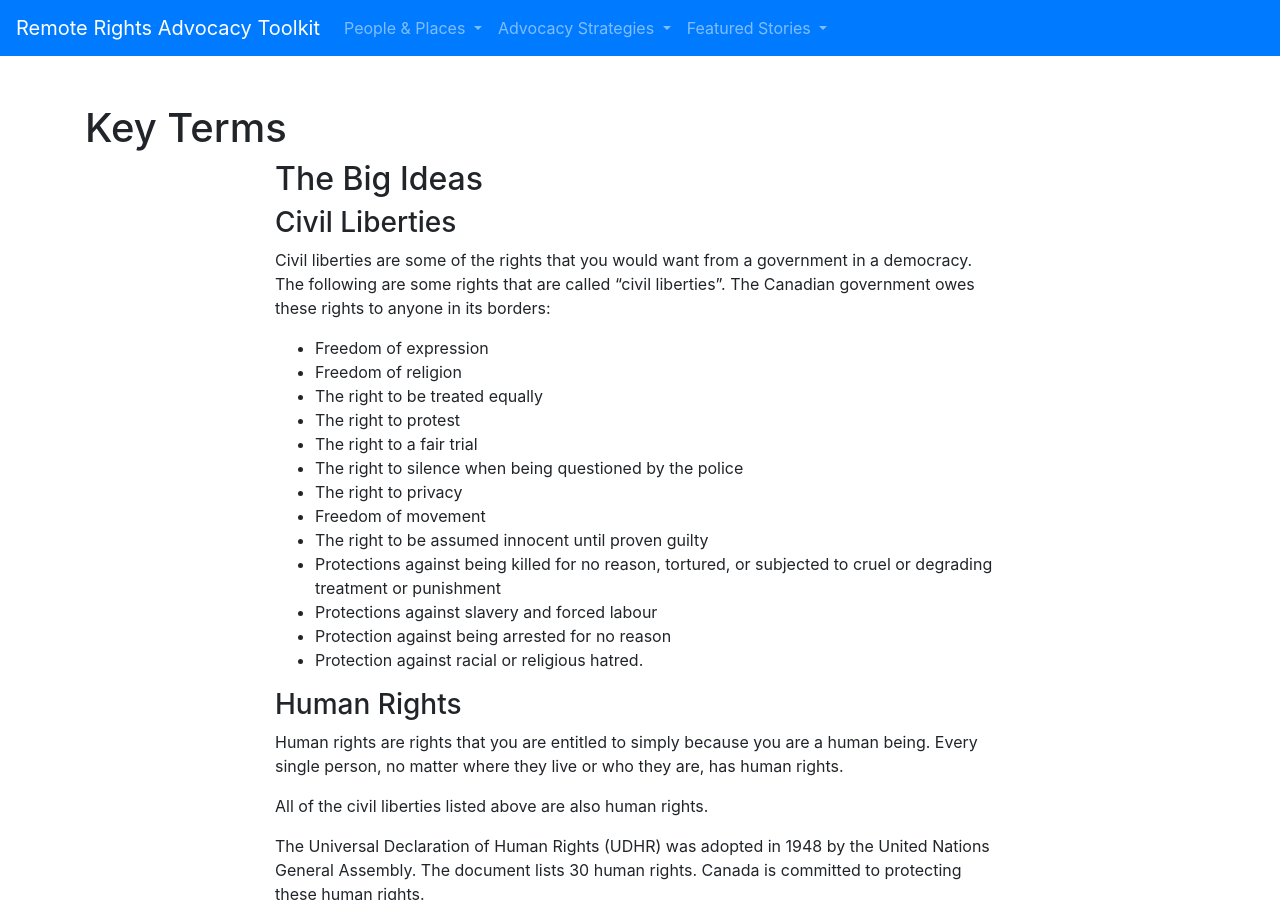
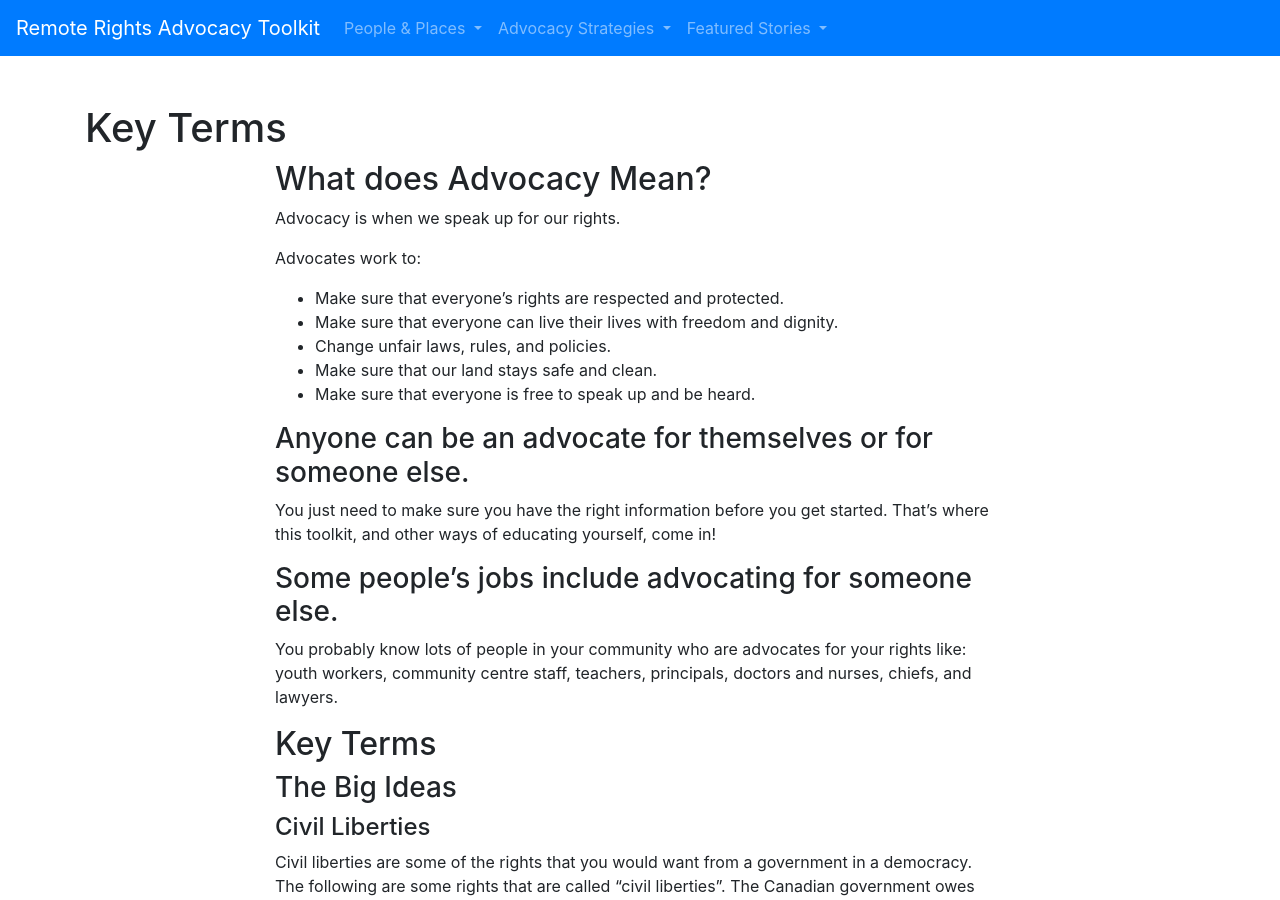
Before and after one commit to remote-rights/remote-rights.github.io, a Jekyll site: the page built from pages/key-terms.md, in a window 1280 px wide and 900 px high. Built offline with Jekyll 4.4.1, drawn with Linux system fonts in a browser that asks for light colours; some of the changed text lies outside the part shown.

```diff
--- a/_includes/foot.html
+++ b/_includes/foot.html
@@ -9,7 +9,24 @@
           </ul>
         </div>
         <div class="col-lg-8">
+          <p>The Advocacy Toolkit is one part of the Remote Rights Project.</p>
+          <p>The Remote Rights Project creates accessible legal education resources for youth in rural and remote areas across Canada.</p>
+          <div class="row">
+            <div class="col-md-6">
+              <p>Remote Rights is a project of the Canadian Civil Liberties Education Trust (CCLET).</p>
+              <img src="/assets/img/cclet-logo-transparent.png" alt="Canadian Civil Liberties Education Trust Logo" class="img-fluid">
+            </div>
+            <div class="col-md-6">
+              <p>This project was supported by a grant from CIRA's Community Investment Program</p>
+              <div class="row">
+                <div class="col-md-8 justify-content-center">
+                  <img src="/assets/img/cira-logo.png" alt="CIRA Logo" class="img-fluid">
+                </div>
+              </div>
+            </div>
+          </div>
           <p><small>This toolkit is intended to provide you with basic information about advocacy. It is important to remember that this guide does not provide legal advice.  If you need advice about a specific situation, please consult with an adult you trust or, if you are facing a legal issue, please contact a lawyer. You can find a list of legal resources to help you <a href="/resources.html#1-need-help-with-a-legal-question" title="Need Help with a Legal Question?" >here</a>.</small></p>
+          <p><small>Publication Date: July 2018</small></p>
         </div>
       </div>
     </div>
--- a/_includes/head.html
+++ b/_includes/head.html
@@ -22,7 +22,7 @@
           {% for collection in my_collections %}
             {% assign name = collection.label %}
             <li class="nav-item dropdown">
-              <a href="{{ "#{{ name }}" | base_url }}" class="nav-link dropdown-toggle" id="navbarDropdown" role="button" data-toggle="dropdown" aria-haspopup="true" aria-expanded="false">
+              <a href="{{ '#'name | base_url }}" class="nav-link dropdown-toggle" id="navbarDropdown" role="button" data-toggle="dropdown" aria-haspopup="true" aria-expanded="false">
                 {{ collection.title }}
               </a>
               <div class="dropdown-menu" aria-labelledby="navbarDropdown">
--- a/pages/key-terms.md
+++ b/pages/key-terms.md
@@ -4,9 +4,30 @@
 permalink: key-terms.html
 ---
 
-## The Big Ideas
+## What does Advocacy Mean?
 
-### Civil Liberties
+Advocacy is when we speak up for our rights.
+
+Advocates work to:
+* Make sure that everyone's rights are respected and protected.
+* Make sure that everyone can live their lives with freedom and dignity.
+* Change unfair laws, rules, and policies.
+* Make sure that our land stays safe and clean.
+* Make sure that everyone is free to speak up and be heard.
+
+### Anyone can be an advocate for themselves or for someone else.
+
+You just need to make sure you have the right information before you get started. That’s where this toolkit, and other ways of educating yourself, come in!
+
+### Some people's jobs include advocating for someone else.
+
+You probably know lots of people in your community who are advocates for your rights like: youth workers, community centre staff, teachers, principals, doctors and nurses, chiefs, and lawyers.
+
+## Key Terms
+
+### The Big Ideas
+
+#### Civil Liberties
 
 Civil liberties are some of the rights that you would want from a government in a democracy. The following are some rights that are called “civil liberties”. The Canadian government owes these rights to anyone in its borders:
 - Freedom of expression
@@ -23,7 +44,7 @@
 - Protection against  being arrested for no reason
 - Protection against racial or religious hatred.
 
-### Human Rights
+#### Human Rights
 
 Human rights are rights that you are entitled to simply because you are a human being. Every single person, no matter where they live or who they are, has human rights.
 
@@ -40,19 +61,19 @@
 - The right to belong to a country.
 - All adults have the right to work, have a fair wage, and be part of a union.
 
-### Discrimination:
+#### Discrimination:
 
 Unfair treatment of a person or group for any reason such as gender identity, belonging to a particular race or religion or having different abilities, and so on. When people are discriminated against, they cannot enjoy their rights.
 
 E.g.: Discrimination against girls and women means directly or indirectly treating girls and women differently from boys and men in a way which prevents them from enjoying their rights.
 
-### Equality:
+#### Equality:
 
 Despite the fact that people differ in race, religion, gender, class, talent, and ability, they are all equal in dignity.  No one is more or less important than anyone else.
 
 Sometimes, in order to ensure that everyone’s dignity is respected, people have to be treated unequally - like when schools have additional programming for youth with learning disabilities. This is also called equity.
 
-### Rights Of The Child:
+#### Rights Of The Child:
 
 Children’s rights are human rights for children.
 
@@ -78,35 +99,35 @@
 - No one is allowed to punish you in a cruel or harmful way.
 
 
-### Intersectionality:
+#### Intersectionality:
 
 Intersecting identities such as age, gender, gender identity, ethnicity, class, race, social status, immigration status, sexual identity, and experiences with authority and violence all shape our individual uniqueness and inform our complicated relationships with power, privilege and oppression.
 
 Intersectionality invites us to value and strive to understand the individualism of those around us rather than make assumptions.
 
 
-### Oppression:
+#### Oppression:
 
 The systematic subjugation (bringing someone under domination or control) of one social group by a more powerful social group for the social, economic, and political benefit of the more powerful social group.
 
 Oppression = Power +Prejudice
 
-### Anti-Oppression:
+#### Anti-Oppression:
 
 The journey of acknowledging and addressing individual, collective, and systemic biases, while working to recognize each individual as a wholly unique person. This journey should lead to creating a space where respect and self-determination are encouraged.
 
-### Youth:
+#### Youth:
 
 Anyone who self-identifies as a youth.
 
-### Ally:
+#### Ally:
 
 A person who is a member of an advantaged social group who, following the lead of oppressed communities, takes a stand against oppression, works to eliminate oppressive attitudes and beliefs in themself and their communities, and works to understand their own privilege.
 
 
-## Other Important Legal Terms
+### Other Important Legal Terms
 
-### Family Law Terms:
+#### Family Law Terms:
 
 **Agreement (sometimes also called a contract)**: An agreement, verbal or written, between your parents. In a family law situation the agreement might include such things as where you will live, how much time you will spend with each parent and the rights and duties of your parents to you and to each other.
 
@@ -137,7 +158,7 @@
 
 **Visitation**: The time you spend with the parent you don’t live with, also called access.
 
-### Human Rights and Discrimination Legal Terms
+#### Human Rights and Discrimination Legal Terms
 
 **Application**: The document that begins a human rights claim. The application asks you to explain what happened to you, why you believe it is discrimination, and what you want the Tribunal to order against the person and/or organization who you claim is responsible for the discrimination.
 
@@ -159,7 +180,7 @@
 
 **Human Rights Commission**: In each province and territory, there are commissions that provide leadership for the protection and advancement of human rights. If you think you are being discriminated against, you can often contact your provincial or territorial human rights commission to find out more information about what to do. There is also a Canadian human rights commission, for when workplaces, or the service being provided, falls under the responsibility of the federal government. For more information about the differences between provincial and federal human rights commissions, see the CCLA’s Frequently Asked Question on the topic.
 
-### General Legal terms (Including Criminal Law Terms)
+#### General Legal terms (Including Criminal Law Terms)
 
 **Accused**: A person charged with a crime.
 
```
Also changed, not shown: index.md (+10 -12 lines), assets/img/cclet-logo-transparent.png (added), assets/img/cclet-logo-white.jpg (added), assets/img/change/in-canada.jpg, assets/img/cira-logo.jpg (added), assets/img/cira-logo.png (added), assets/img/stories/candice-lys.jpg (added), assets/img/stories/maayan-ziv.jpg (added), assets/img/stories/monica-samuel.jpg (added), assets/img/stories/nancy-macneill.jpg (added), assets/img/stories/noah-irvine.png (added), assets/img/stories/pink.png (added), assets/img/stories/quebec-student-strikes.jpg (added).
